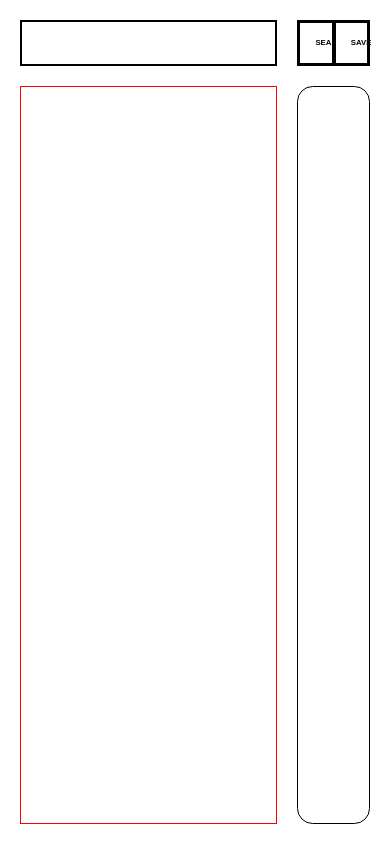
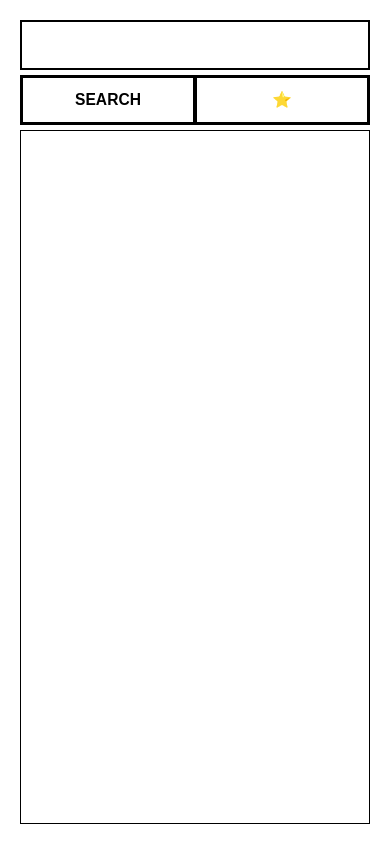
Before and after one commit to andriussvilys/image-search, a React (Create React App) app: page / in a window 390 px wide. Built offline with nearby package versions, Linux system fonts and the light colour scheme; what unsplash-js would draw is missing.

Commit message:
mobile media query

```diff
--- a/src/components/Gallery.js
+++ b/src/components/Gallery.js
@@ -10,7 +10,8 @@ const Gallery = (props) => {
     console.log(props.photos.error)
         return(
             <div className="gallery">
-                <div className="gallery-message">
+                {/* <div className="gallery-message"> */}
+                <div className={`gallery-message ${props.photos.error | props.photos.loading ? "gallery-message_display" : ""}`}>
                     <p>{props.photos.error ? props.photos.error : ""}</p>
                 </div>
                     <div className="searchResults">
--- a/src/components/SaveButton.js
+++ b/src/components/SaveButton.js
@@ -3,16 +3,25 @@ import { useDispatch } from 'react-redux'
 import queryActions from '../redux/actions/query'
 
 const SaveButton = (props) => {
+    const mobile = () => document.documentElement.clientWidth < 721 ? true : false;
     const dispatch = useDispatch()
     return(
         <button
             className={`searchField-button button ${props.className}`}
             onClick={(e) => {
                 e.preventDefault()
+                if(mobile()){
+                    document.getElementById("savedQueries").classList.toggle("savedQueries-wrapper_display")
+                    return
+                }
                 dispatch(queryActions.saveQuery())
             }}
         >
-            SAVE
+            {mobile() ?
+                <span role="img" aria-label="star icon representing the list of favourites">⭐</span> :
+                <span>SAVE</span>
+            }
+
         </button>
     )
 }
--- a/src/components/SavedQueries.js
+++ b/src/components/SavedQueries.js
@@ -10,7 +10,7 @@ const SavedQueries = (props) => {
     console.log(props)
     console.log("store")
     return(
-            <div className="savedQueries-wrapper">
+            <div className="savedQueries-wrapper" id="savedQueries">
                 <div className="savedQueries-results">
                     <ul>
                         {
--- a/src/css/main.css
+++ b/src/css/main.css
@@ -31,36 +31,36 @@ html, body, #root {
   cursor: pointer;
   display: inline-block;
   padding: 0 15px;
+  height: 100%;
 }
 
 .searchBar-wrapper {
-  height: 50px;
-  max-height: 50px;
   display: -webkit-box;
   display: -ms-flexbox;
   display: flex;
   margin-bottom: 20px;
+  display: flex;
 }
 
-.searchBar-wrapper * {
-  height: 100%;
-}
-
-.searchBar-wrapper .searchField-form {
+.searchField-form {
   display: -webkit-box;
   display: -ms-flexbox;
   display: flex;
+  -ms-flex-wrap: wrap;
+      flex-wrap: wrap;
   width: 100%;
 }
 
-.searchBar-wrapper .searchField-input {
+.searchField-input {
+  height: 50px;
   width: 66vw;
-  font-size: 35px;
+  font-size: 2vw;
   text-transform: uppercase;
   border: 2px solid black;
+  padding-left: 3px;
 }
 
-.searchBar-wrapper .searchField-button {
+.searchField-button {
   -webkit-box-flex: 1;
       -ms-flex: 1;
           flex: 1;
@@ -68,20 +68,26 @@ html, body, #root {
   width: 50%;
 }
 
-.searchBar-wrapper .searchBar-buttons-wrapper {
+.searchBar-buttons-wrapper {
   margin-left: 20px;
   -webkit-box-flex: 1;
       -ms-flex: 1;
           flex: 1;
   border: 1px solid black;
+  display: -webkit-box;
+  display: -ms-flexbox;
+  display: flex;
+  height: 50px;
 }
 
 .main {
+  overflow: hidden;
   display: -webkit-box;
   display: -ms-flexbox;
   display: flex;
   width: 100%;
   height: 100%;
+  position: relative;
 }
 
 .savedQueries-wrapper {
@@ -90,10 +96,12 @@ html, body, #root {
       -ms-flex: 1;
           flex: 1;
   padding: 0 0 0 20px;
+  z-index: 3;
 }
 
 .savedQueries-results {
   border: 1px solid black;
+  background-color: white;
   border-radius: 4vw;
   height: 100%;
   padding: 4vw 3vw;
@@ -101,6 +109,8 @@ html, body, #root {
 
 .savedQueries-results ul {
   list-style: none;
+  overflow-y: auto;
+  height: 100%;
 }
 
 .savedQueries-button {
@@ -110,19 +120,27 @@ html, body, #root {
 }
 
 .gallery {
-  border: 1px solid red;
+  border: 1px solid black;
   width: 66vw;
   position: relative;
+  overflow-y: auto;
 }
 
 .gallery-message {
   height: 50px;
   width: 100%;
+  height: 100%;
   background-color: yellow;
   position: absolute;
   top: -100%;
   -webkit-transition: top 0.2s;
   transition: top 0.2s;
+  z-index: 2;
+  opacity: 0.8;
+}
+
+.gallery-message_display {
+  top: 0;
 }
 
 .searchResults {
@@ -136,7 +154,6 @@ html, body, #root {
 .photoPreview-container {
   position: relative;
   overflow: hidden;
-  border: 1px solid red;
   max-height: 25vh;
   -webkit-box-flex: 1;
       -ms-flex: 1 1 25%;
@@ -184,4 +201,52 @@ html, body, #root {
 .photoPreview-container:hover .photoPreview-attribution_wrapper {
   bottom: 0;
 }
+
+@media screen and (max-width: 768px) {
+  .button, .searchField-input {
+    font-size: 4vw;
+  }
+  .searchBar-wrapper {
+    margin-bottom: 5px;
+  }
+  .searchBar-buttons-wrapper {
+    margin-left: 3px;
+  }
+  .searchField-button {
+    width: auto;
+    -webkit-box-flex: 1;
+        -ms-flex: 1;
+            flex: 1;
+  }
+  .searchField-input {
+    width: initial;
+    -webkit-box-flex: 2;
+        -ms-flex: 2;
+            flex: 2;
+  }
+  .savedQueries-button {
+    min-height: 40px;
+    margin-bottom: 5px;
+  }
+  .gallery {
+    width: 100%;
+  }
+  .savedQueries-wrapper {
+    width: 50%;
+    -webkit-transition: 0.4s right;
+    transition: 0.4s right;
+    position: absolute;
+    right: -100%;
+    padding: 5px;
+  }
+  .savedQueries-wrapper_display {
+    right: 0;
+  }
+}
+
+@media screen and (max-width: 468px) {
+  .searchBar-buttons-wrapper {
+    margin: 5px 0 0 0;
+  }
+}
 /*# sourceMappingURL=main.css.map */
--- a/src/css/main.scss
+++ b/src/css/main.scss
@@ -26,25 +26,26 @@ $buttonFontSize: 2vw;
     cursor: pointer;
     display: inline-block;
     padding: 0 15px;
+    height: 100%;
 }
 //SEARCH BAR
 .searchBar-wrapper{
-    height: $buttonHeight;
-    max-height: $buttonHeight;
     display: flex;
     margin-bottom: 20px;
-    *{
-        height: 100%;
+    display: flex;
 }
 .searchField-form{
     display: flex;
+    flex-wrap: wrap;
     width: 100%;
 }
 .searchField-input{
+    height: 50px;
     width: 66vw;
-        font-size: 35px;
+    font-size: $buttonFontSize;
     text-transform: uppercase;
     border: 2px solid black;
+    padding-left: 3px;
 }
 .searchField-button{
     flex: 1;
@@ -55,29 +56,35 @@ $buttonFontSize: 2vw;
     margin-left: 20px;
     flex: 1;
     border: 1px solid black;
-    }
+    display: flex;
+    height: 50px;
 }
 
 //SEARCH RESULTS
 .main{
+    overflow: hidden;
     display: flex;
     width: 100%;
     height: 100%;
+    position: relative;
 }
 //SAVED QUERIES
 .savedQueries-wrapper{
-    // border: 1px solid black;
     height: 100%;
     flex: 1;
     padding: 0 0 0 20px;
+    z-index: 3;
 }
 .savedQueries-results{
     border: 1px solid black;
+    background-color: white;
     border-radius: 4vw;
     height: 100%;
     padding: 4vw 3vw;
     ul{
         list-style: none;
+        overflow-y: auto;
+        height: 100%;
     }
 }
 .savedQueries-button{
@@ -88,17 +95,24 @@ $buttonFontSize: 2vw;
 
 //GALLERY
 .gallery{
-    border: 1px solid red;
+    border: 1px solid black;
     width: 66vw;
     position: relative;
+    overflow-y: auto;
 }
 .gallery-message{
     height: 50px;
     width: 100%;
+    height: 100%;
     background-color: yellow;
     position: absolute;
     top: -100%;
     transition: top 0.2s;
+    z-index: 2;
+    opacity: 0.8;
+}
+.gallery-message_display{
+    top: 0;
 }
 .searchResults{
     display: flex;
@@ -107,7 +121,7 @@ $buttonFontSize: 2vw;
 .photoPreview-container{
     position: relative;
     overflow: hidden;
-    border: 1px solid red;
+    // border: 1px solid red;
     max-height: 25vh;
     flex: 1 1 25%;
 }
@@ -141,5 +155,45 @@ $buttonFontSize: 2vw;
 
 
 @media screen and (max-width: 768px){
+    .button, .searchField-input{
+        font-size: 4vw;
+    }
+    .searchBar-wrapper{
+        margin-bottom: 5px;
+    }
+    .searchBar-buttons-wrapper{
+        margin-left: 3px;
+    }
+    .searchField-button{
+        width: auto;
+        flex: 1;
+    }
+    .searchField-input{
+        width: initial;
+        flex: 2;
+    }
+    .savedQueries-button{
+        min-height: 40px;
+        margin-bottom: 5px;
+    }
+    .gallery{
+        width: 100%;
+    }
+    .savedQueries-wrapper{
+        width: 50%;
+        transition: 0.4s right;
+        position: absolute;
+        right: -100%;
+        padding: 5px;
+    }
+    .savedQueries-wrapper_display{
+        right: 0;
+    }
 
 }
+
+@media screen and (max-width: 468px){
+    .searchBar-buttons-wrapper{
+        margin: 5px 0 0 0;
+    }
+}
--- a/src/redux/reducers/search.js
+++ b/src/redux/reducers/search.js
@@ -47,7 +47,7 @@ const saveQuery = (state = initialState, action) => {
                         ...state.photos,
                         [action.queryKeyword]: action.payload
                     },
-                    error: action.error,
+                    error: null,
                     loading: false,
                     savedQueries: [...state.savedQueries, state.query]
                 }
@@ -61,7 +61,8 @@ const saveQuery = (state = initialState, action) => {
         case "QUERY_LOAD_SAVED":
                 return {
                     ...state,
-                    onDisplay: state.photos[action.query]
+                    onDisplay: state.photos[action.query],
+                    error: null
                 }
         default: return state
     }
```
Also changed, not shown: 1 other file (tests, documents, lock files or other folders). Lines whose indentation alone changed are shown as unchanged.
